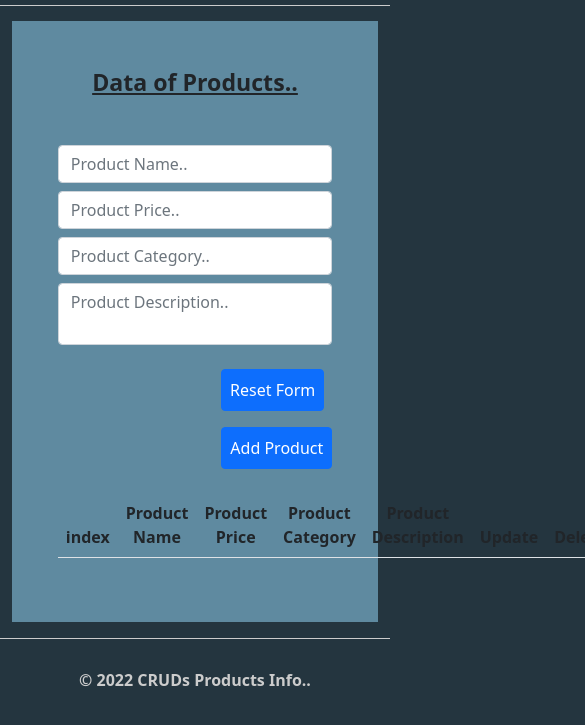
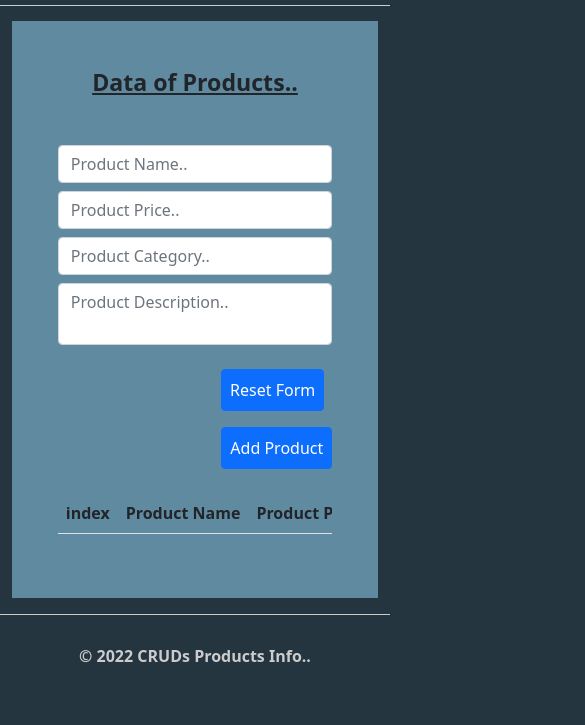
Before and after one commit to Ahmedrashed1619/CRUDs-Operations, a plain HTML site: page index.html in a window 390 px wide. Shown: the part 81-806 px from the top of the page, 585 px wide, since content can reach past the window. Drawn offline with Linux system fonts and the light colour scheme.

Commit message:
table media query

```diff
--- a/css/test.css
+++ b/css/test.css
@@ -15,3 +15,9 @@ h1 , h3{
 textarea{
     resize: none;
 }
+@media screen and (max-width: 992px) {
+    .table-scroll{
+        overflow-x: scroll;
+        white-space: nowrap;
+    }
+}
--- a/index.html
+++ b/index.html
@@ -1,7 +1,7 @@
 <!DOCTYPE html>
 <html>
    <head>
-      <title>CRUDS Test</title>
+      <title>CRUDS Operations</title>
       <meta charset="UTF-8">
       <meta name = "description" content="CRUDS Products Test">
       <meta name = "kaywords" content="CRUDS Products Test">
@@ -48,7 +48,7 @@
                </div>
             </div>
 
-            <div class="w-75 mx-auto">
+            <div class="w-75 mx-auto table-scroll">
                <table class="table table-striped mt-4 text-center">
                   <thead>
                      <th>index</th>
```
